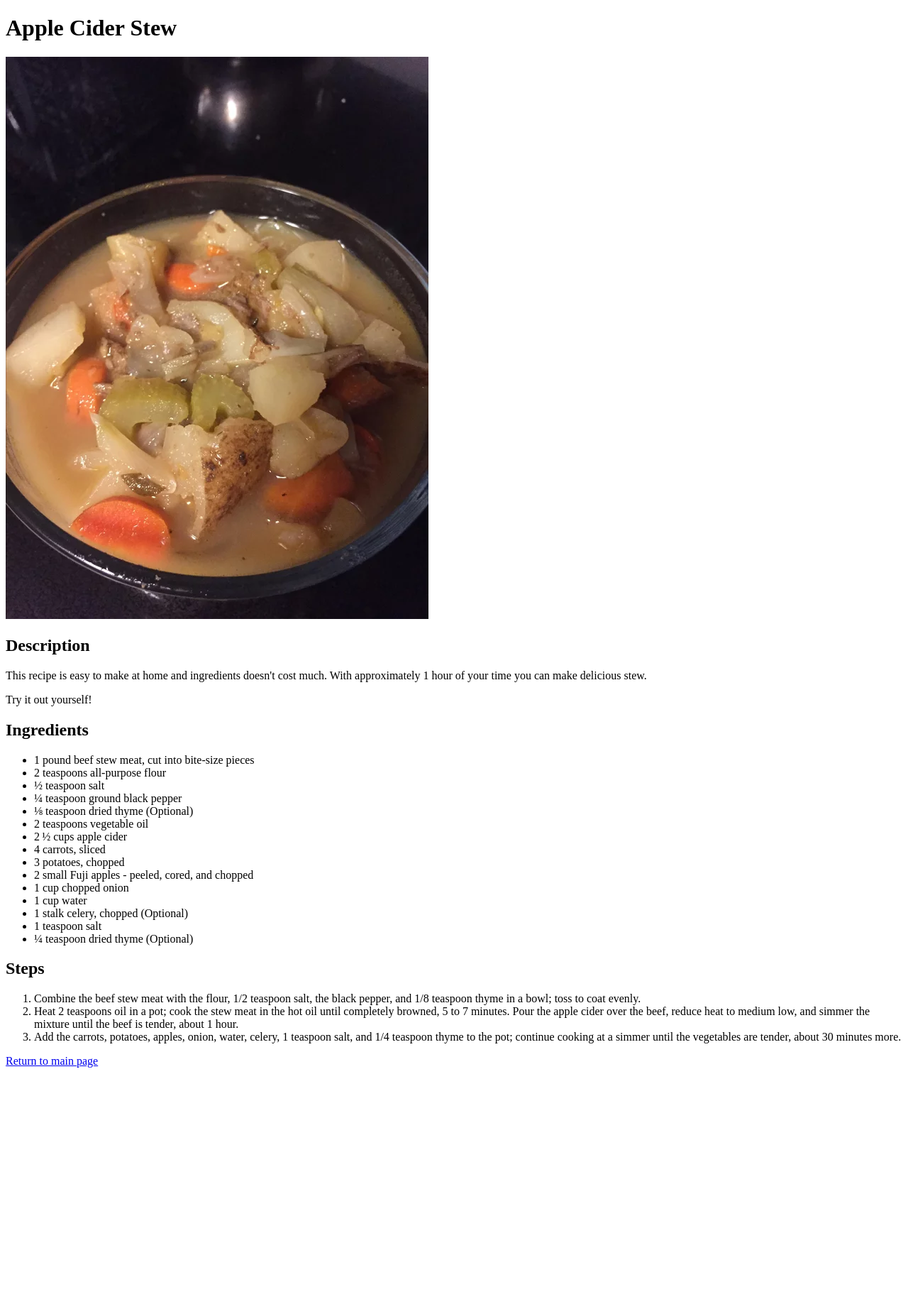
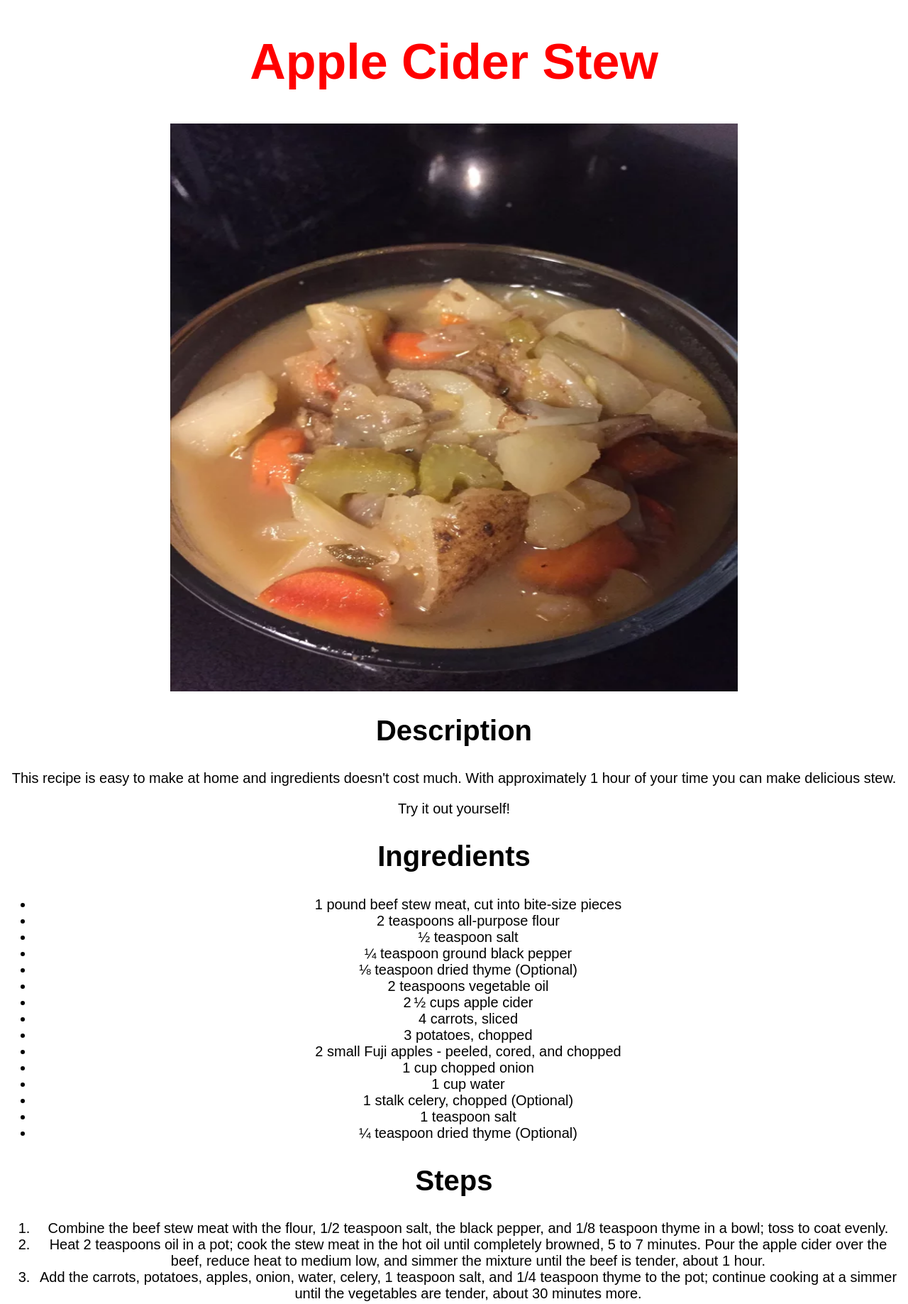
Before and after one commit to Jotsiz/odin-recipes, a plain HTML site: page recipes/stew.html in a window 1280 px wide. Shown: the top 1837 px of the page at 71% size. Before the commit the page ends 1512 px from the top, so only its background shows below. Drawn offline with Linux system fonts and the light colour scheme.

Commit message:
fifth commit

```diff
--- a/recipes/stew.html
+++ b/recipes/stew.html
@@ -3,16 +3,18 @@
 <head>
     <meta charset="UTF-8">
     <title>Apple Cider Stew</title>
+    <link rel="stylesheet" href="../style.css"/>
 </head>
 <body>
-    <h1>Apple Cider Stew</h1>
-    <img src="../pictures/stew.jpg" alt="Apple Cider Stew">
-    <h2>Description</h2>
-    <p>This recipe is easy to make at home and ingredients doesn't cost much.
+    <h1 class="header">Apple Cider Stew</h1>
+    <img src="../pictures/stew.jpg" alt="Apple Cider Stew" class="img">
+    <h2 class="description">Description</h2>
+    <p class="description text">This recipe is easy to make at home and ingredients doesn't cost much.
        With approximately 1 hour of your time you can make delicious stew.</p>
-    <p>Try it out yourself!</p>
-    <h2>Ingredients</h2>
+    <p class="description text">Try it out yourself!</p>
+    <h2 class="description">Ingredients</h2>
         <ul>
+          <div class="description text">
             <li>1 pound beef stew meat, cut into bite-size pieces </li>
             <li>2 teaspoons all-purpose flour  </li>
             <li>½ teaspoon salt </li>
@@ -28,13 +30,16 @@
             <li>1 stalk celery, chopped (Optional)</li>
             <li>1 teaspoon salt </li>
             <li>¼ teaspoon dried thyme (Optional)</li>
+          </div>
         </ul>
-    <h2>Steps</h2>
+    <h2 class="description">Steps</h2>
         <ol>
+        <div class="description text">
             <li>Combine the beef stew meat with the flour, 1/2 teaspoon salt, the black pepper, and 1/8 teaspoon thyme in a bowl; toss to coat evenly.</li>
             <li>Heat 2 teaspoons oil in a pot; cook the stew meat in the hot oil until completely browned, 5 to 7 minutes. Pour the apple cider over the beef, reduce heat to medium low, and simmer the mixture until the beef is tender, about 1 hour.</li>
             <li>Add the carrots, potatoes, apples, onion, water, celery, 1 teaspoon salt, and 1/4 teaspoon thyme to the pot; continue cooking at a simmer until the vegetables are tender, about 30 minutes more.</li>
+        </div>
         </ol>
-    <a href="../index.html">Return to main page</a>
+    <a class="list" href="../index.html">Return to main page</a>
 </body>
 </html>
--- /dev/null
+++ b/style.css
@@ -0,0 +1,31 @@
+.description, .list, .header, .text {
+    font-family: Arial, Helvetica, sans-serif
+}
+.header {
+    text-align: center;
+    font-size: 70px;
+    color: red;
+    }
+
+.list {
+    font-size: 30px;
+    text-align: center;
+}
+
+.img {
+    display: block;
+    margin-left: auto;
+    margin-right: auto;
+    width: 50%;
+    height: 800px;
+    width: 800px;
+}
+
+.description {
+    text-align: center;
+    font-size: 40px;
+}
+
+.text {
+    font-size: 20px;
+}
```
Also changed, not shown: index.html (+5 -4 lines), recipes/biscotti.html (+13 -8 lines), recipes/spaghetti.html (+13 -8 lines).
